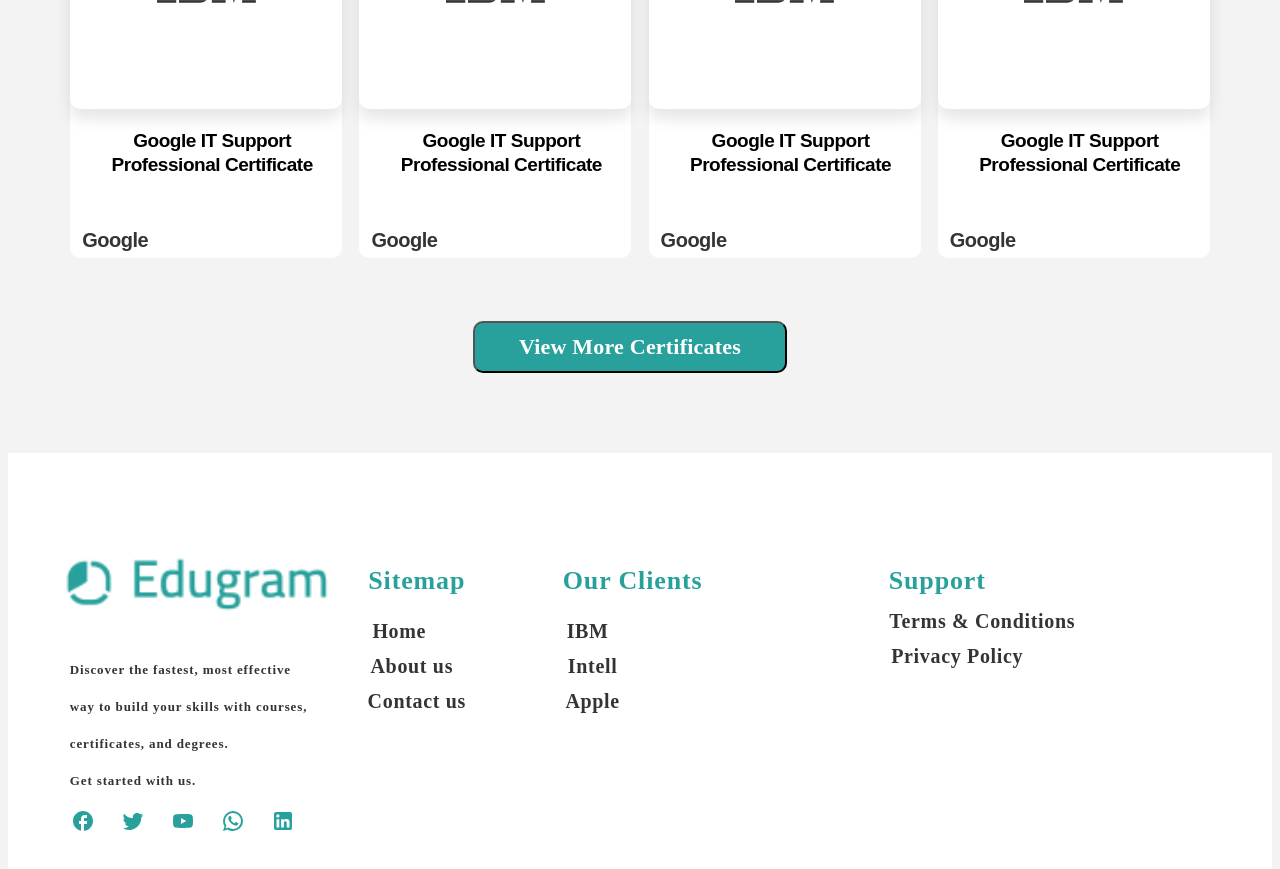
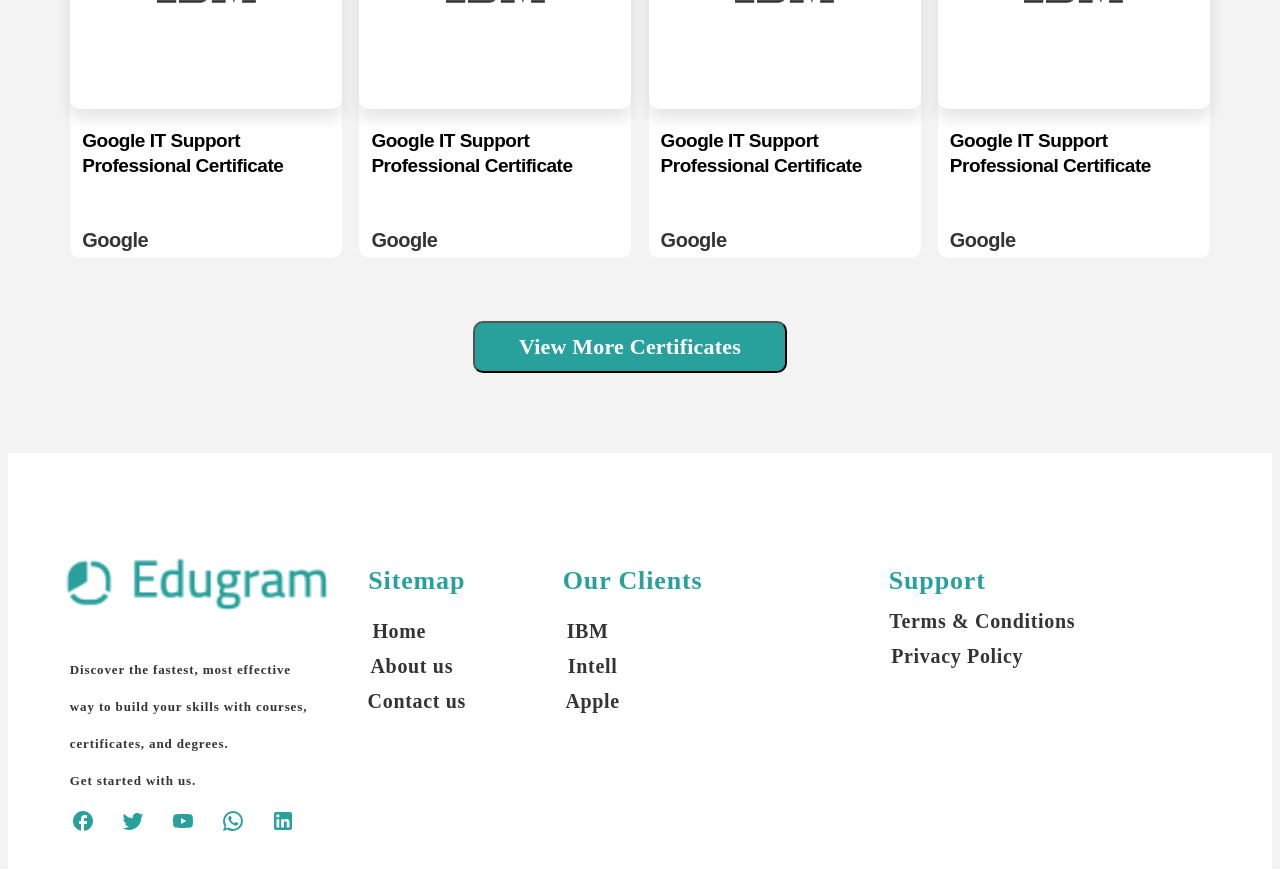
Before and after one commit to Abdelaziz25/Demo-Project, a React (Create React App) app in the folder demoproject/: page / in a window 1280 px wide. Shown: the part 4320-5189 px from the top of the page. Built offline with nearby package versions, Linux system fonts and the light colour scheme.

Commit message:
handle some spacing

```diff
--- a/demoproject/src/Molecules/Cards/card2.css
+++ b/demoproject/src/Molecules/Cards/card2.css
@@ -31,10 +31,16 @@
     line-height: 23.75px;
     letter-spacing: -0.46px;
     position: absolute;
-    margin-top: 20px;
     margin-left: 12px;
   }
-
+  .lower2-part
+  {
+    margin-top: 20px;
+  }
+  .lower3-part
+  {
+    margin-top: 45px;
+  }
   .google-text {
     font-family: 'Quicksand', sans-serif;
     font-weight: 600;
--- a/demoproject/src/Molecules/Cards/card2.js
+++ b/demoproject/src/Molecules/Cards/card2.js
@@ -1,5 +1,5 @@
 import React from 'react';
-import './card2.css';
+import '../Cards/card2.css';
 import Google from '../../images/ibm.png'
 const Card2 = () => {
   return (
@@ -7,8 +7,11 @@
     <div className="upper-part">
       <img src={Google} alt="certificate" className="centered-image" />
     </div>
-    <div className="lower-part">
-      Google IT Support Professional Certificate
+    <div className="lower-part lower2-part">
+      Google IT Support
+    </div>
+    <div className="lower-part lower3-part">
+    Professional Certificate
     </div>
     <div className="google-text">
       Google
```
